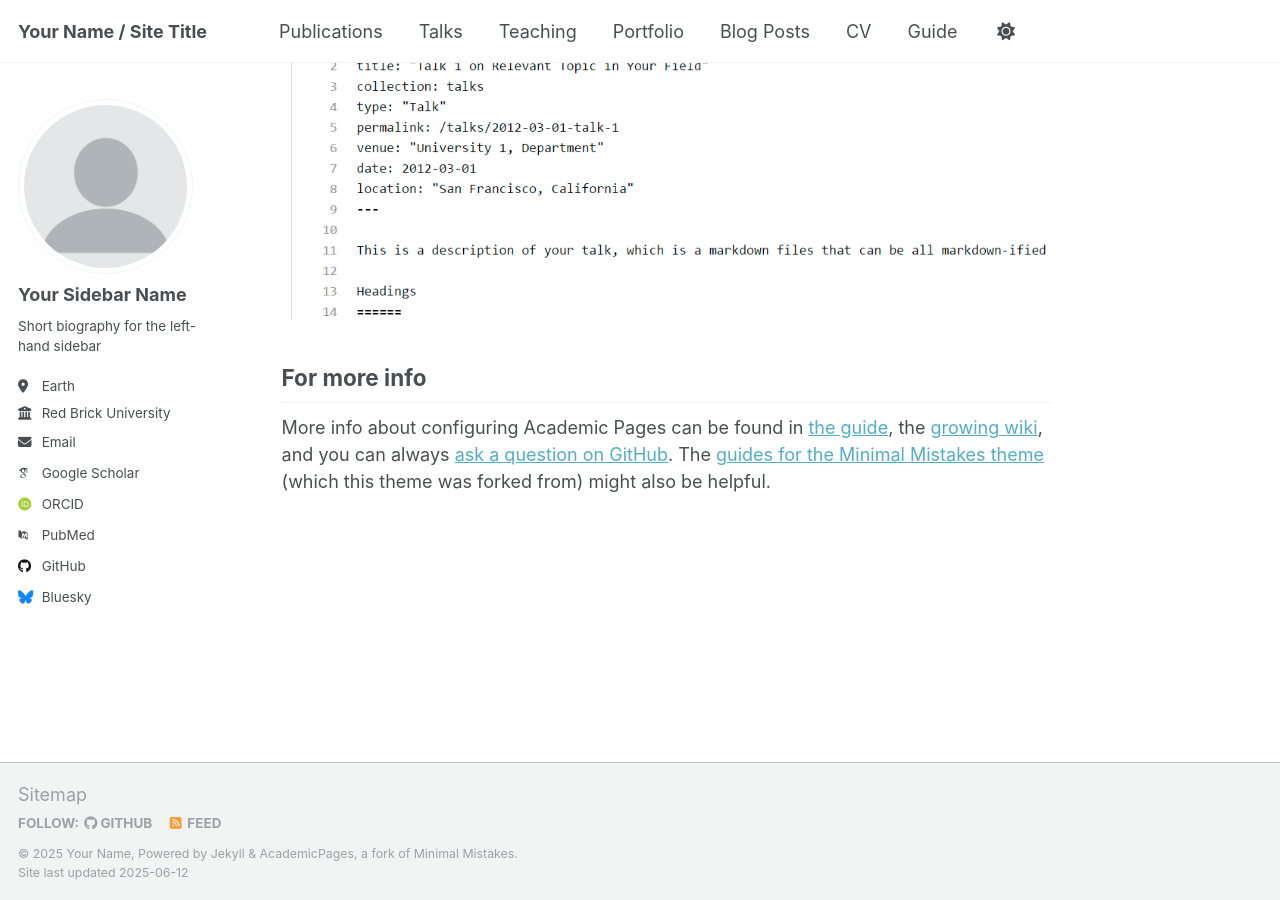
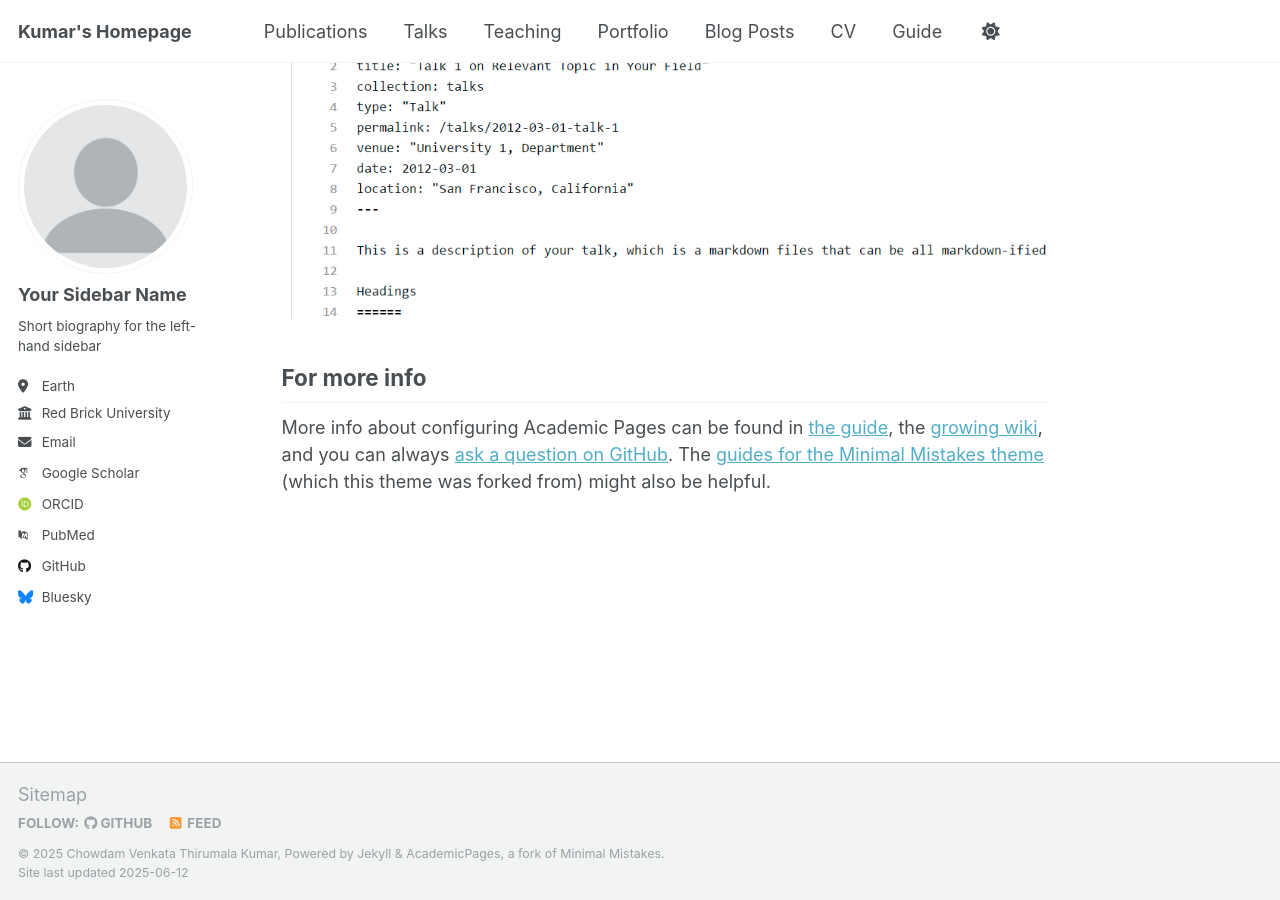
Before and after one commit to cvthirumalakumar/cvthirumalakumar.github.io, a Jekyll site: the page built from _pages/about.md, in a window 1280 px wide and 900 px high, scrolled down 2636 px. Built offline with Jekyll 4.4.1, drawn with Linux system fonts in a browser that asks for light colours; some web fonts are replaced.

Commit message:
Update _config.yml

```diff
--- a/_config.yml
+++ b/_config.yml
@@ -9,13 +9,13 @@
 # Basic Site Settings
 locale                   : "en-US"
 site_theme               : "default"
-title                    : "Your Name / Site Title"
+title                    : "Kumar's Homepage"
 title_separator          : "-"
-name                     : &name "Your Name"
-description              : &description "personal description"
-url                      : https://academicpages.github.io # the base hostname & protocol for your site e.g. "https://[your GitHub username].github.io" or if you already have some other page hosted on Github then use "https://[your GitHub username].github.io/[Your Repo Name]"
+name                     : &name "Chowdam Venkata Thirumala Kumar"
+description              : &description "MS by Research student at IIIT Hyderabad"
+url                      : https://cvthirumalakumar.github.io # the base hostname & protocol for your site e.g. "https://[your GitHub username].github.io" or if you already have some other page hosted on Github then use "https://[your GitHub username].github.io/[Your Repo Name]"
 baseurl                  : "" # the subpath of your site, e.g. "/blog"
-repository               : "academicpages/academicpages.github.io"
+repository               : "cvthirumalakumar/cvthirumalakumar.github.io"
 
 # Site Author - The following control what appear as part of the author content on the side bar.
 #               If a field is blank the icon and link will not appear, otherwise it will be shown.
```
